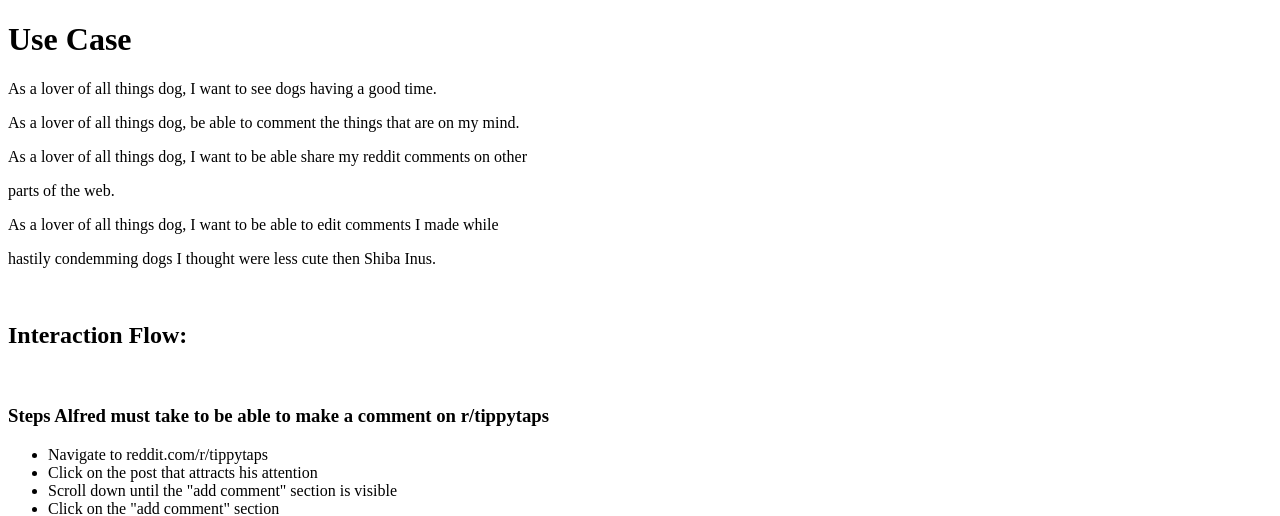
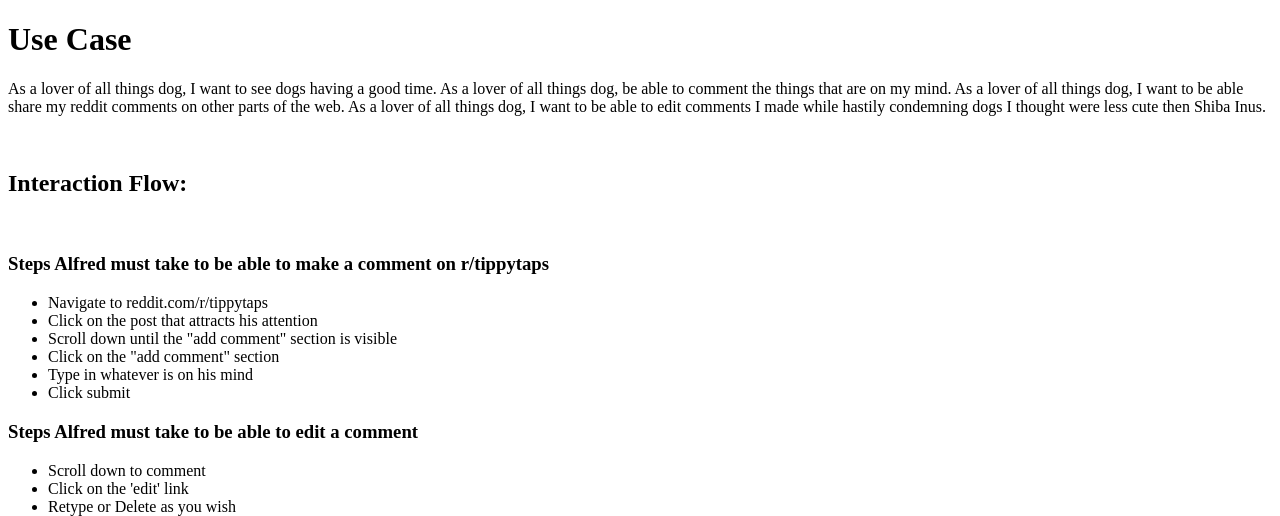
Before and after one commit to samuel-nelson/data-design, a PHP site: page /use-case.php in a window 1280 px wide. Shown: the top 516 px of the page. Run offline with PHP 8.4, Linux system fonts and the light colour scheme.

Commit message:
Edited typos and removed extra <p>

```diff
--- a/epic/conceptual-model.php
+++ b/epic/conceptual-model.php
@@ -2,7 +2,7 @@
 <html lang="en">
 	<head>
 		<meta charset="UTF-8">
-		<title>Title</title>
+		<title>Conceptual Model</title>
 	</head>
 	<body>
 		<h1>Conceptual Model</h1>
--- a/epic/persona.php
+++ b/epic/persona.php
@@ -23,7 +23,5 @@
 				<li>Expressing his opinion</li>
 			</ul>
 			<a href="index.php">Home</a>
-
-
 	</body>
 </html>
--- a/epic/use-case.php
+++ b/epic/use-case.php
@@ -6,12 +6,7 @@
 	</head>
 	<body>
 		<h1>Use Case</h1>
-			<p>As a lover of all things dog, I want to see dogs having a good time.</p>
-			<p>As a lover of all things dog, be able to comment the things that are on my mind.</p>
-			<p>As a lover of all things dog, I want to be able share my reddit comments on other</p>
-			<p>parts of the web.</p>
-			<p>As a lover of all things dog, I want to be able to edit comments I made while</p>
-			<p>hastily condemming dogs I thought were less cute then Shiba Inus.</p>
+			<p>As a lover of all things dog, I want to see dogs having a good time. As a lover of all things dog, be able to comment the things that are on my mind. As a lover of all things dog, I want to be able share my reddit comments on other parts of the web. As a lover of all things dog, I want to be able to edit comments I made while hastily condemning dogs I thought were less cute then Shiba Inus.</p>
 				<br>
 			<h2>Interaction Flow:</h2>
 			<br>
--- a/epic/user-story.php
+++ b/epic/user-story.php
@@ -6,8 +6,7 @@
 	</head>
 	<body>
 		<h1>User Story</h1>
-		<p>Alfred is a Dentist. He regularly works long shifts and sometimes just needs a break when he's done for the day.
-			He finds it relaxing to browse r/tippytaps to see some h*ckin good doggos. But he wants to not only see the 			posts, but to interact with them and leave comments to express the overwhelming joy he feels.</p>
+		<p>Alfred is a Dentist. He regularly works long shifts and sometimes just needs a break when he's done for the day. He finds it relaxing to browse r/tippytaps to see some h*ckin good doggos. But he wants to not only see the posts, but to interact with them and leave comments to express the overwhelming joy he feels.</p>
 			<a href="index.php">Home</a>
 	</body>
 </html>
```
